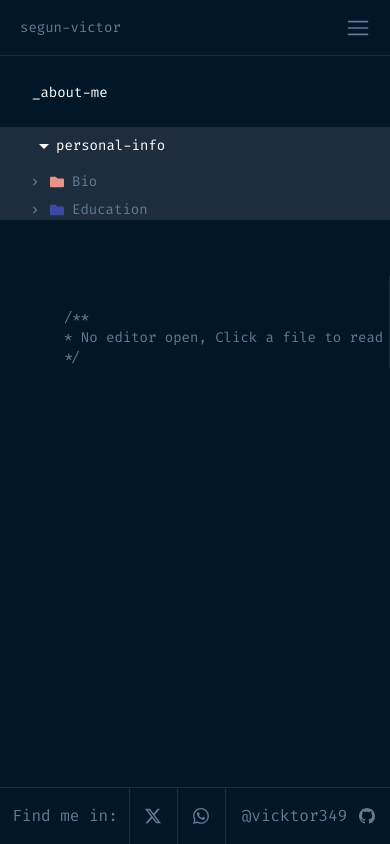
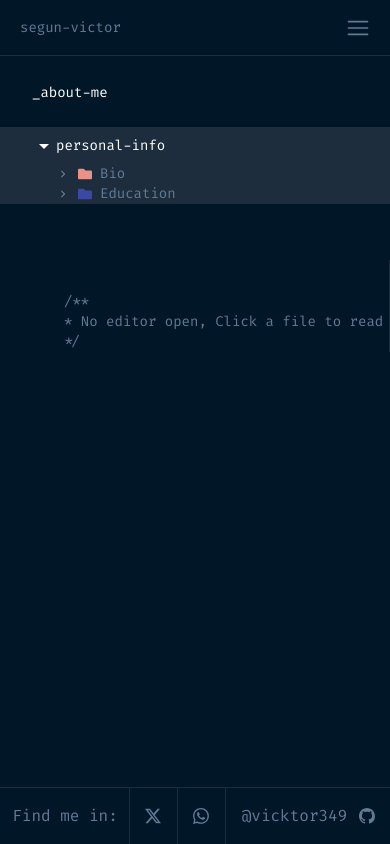
Before and after one commit to vicktor349/victor, a Next.js app: page /about-me in a window 390 px wide. Shown: the top 844 px of the page. Built offline with nearby package versions, Linux system fonts and the light colour scheme.

Commit message:
Adjusted padding for smaller screens

```diff
--- a/components/aboutme/personal/Personal.js
+++ b/components/aboutme/personal/Personal.js
@@ -30,8 +30,8 @@ const Personal = () =>
     };
 
     return (
-        <div className='select-none'>
-            <div className='lg:border-b border-borderColor flex items-center h-9 pl-8 lg:pl-5 text-sm ssssm:text-base'>
+        <div className='select-none text-sm'>
+            <div className='lg:border-b border-borderColor flex items-center h-9 pl-8 lg:pl-5'>
                 <div className='flex items-center hover:cursor-pointer' onClick={handleToggle}>
                     {open ? <MdArrowDropDown size={24} /> : <MdOutlineArrowRight size={24} />}
                     <p className='text-sm'>personal-info</p>
@@ -40,7 +40,7 @@ const Personal = () =>
             {/* BIO */}
             <div>
                 {open &&
-                    <div className='pl-7 mt-2'>
+                    <div className='ssm:pl-14 sm:pl-7 sm:mt-2'>
                         <div className='flex items-center text-primary hover:text-white hover:cursor-pointer w-fit space-x-2 text-sm' onClick={handleBioToggle}>
                             {bioOpen ? <MdKeyboardArrowDown size={14} /> : <MdKeyboardArrowRight size={14} />}
                             {bioOpen ? <FaFolderOpen color='#E99287' size={14} /> : <FaFolder size={14} color='#E99287' />}
@@ -50,7 +50,7 @@ const Personal = () =>
                 }
                 {bioOpen &&
                     <div
-                        className='ml-14 mt-1 flex items-center space-x-1 text-sm text-primary hover:text-white w-fit hover:cursor-pointer'
+                        className='ssm:ml-20 sm:ml-14 mt-1 flex items-center space-x-1 text-sm text-primary hover:text-white w-fit hover:cursor-pointer'
                         onClick={() => openFile('Bio.js')}
                     >
                         <RiJavascriptFill color='#f0db4f' />
@@ -61,7 +61,7 @@ const Personal = () =>
             {/* EDUCATION */}
             <div>
                 {open &&
-                    <div className='pl-7 mt-2'>
+                    <div className='ssm:pl-14 sm:pl-7 sm:mt-2'>
                         <div className='flex items-center text-primary hover:text-white hover:cursor-pointer w-fit space-x-2 text-sm' onClick={handleEducationToggle}>
                             {educationOpen ? <MdKeyboardArrowDown size={14} /> : <MdKeyboardArrowRight size={14} />}
                             {educationOpen ? <FaFolderOpen color='#3A49A4' size={14} /> : <FaFolder size={14} color='#3A49A4' />}
@@ -71,7 +71,7 @@ const Personal = () =>
                 }
                 {educationOpen &&
                     <div
-                        className='ml-14 mt-1 flex items-center space-x-1 text-sm text-primary hover:text-white w-fit hover:cursor-pointer'
+                        className='ssm:ml-20 sm:ml-14 mt-1 flex items-center space-x-1 text-sm text-primary hover:text-white w-fit hover:cursor-pointer'
                         onClick={() => openFile('AUL.js')}
                     >
                         <RiJavascriptFill color='#f0db4f' />
```
